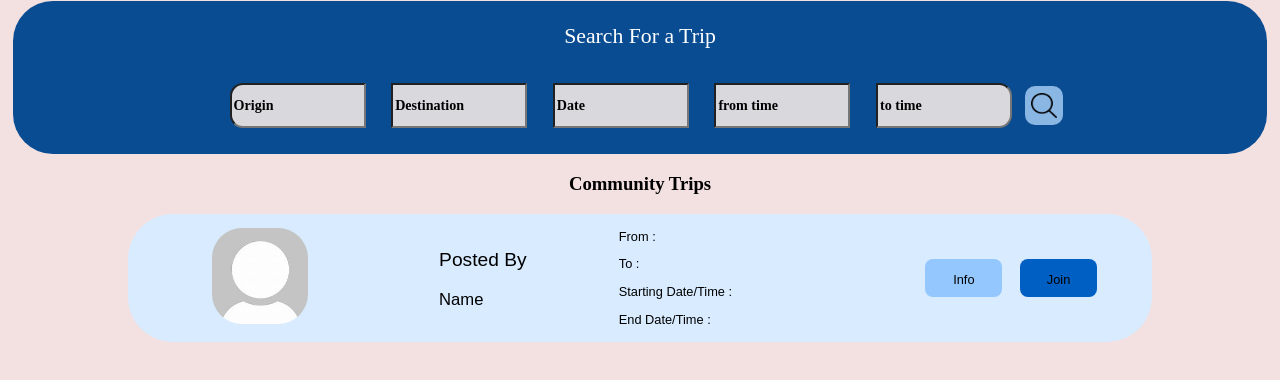
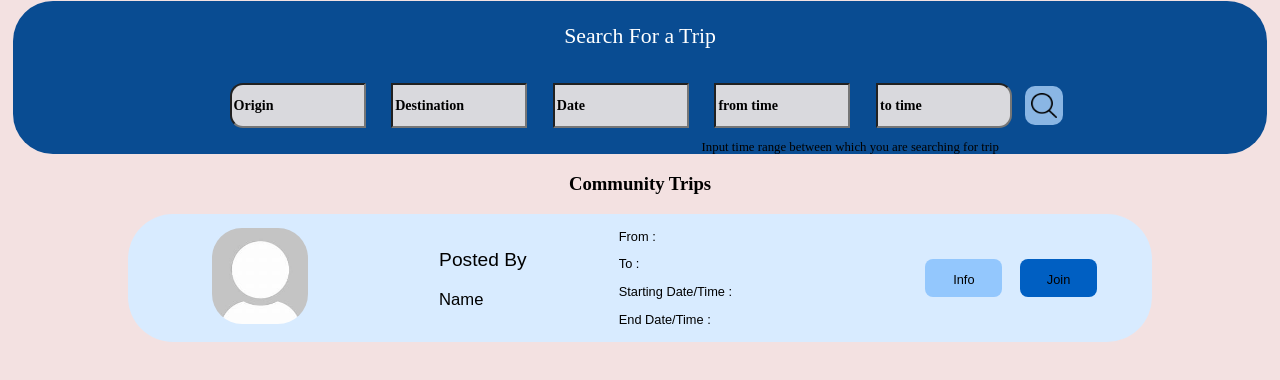
Before and after one commit to IIT-BHU-inter-IIT-SDE-group-8/client, a React (Create React App) app: page /Community/CommunityTrips in a window 1280 px wide. Shown: the top 380 px of the page. Built offline with nearby package versions, Linux system fonts and the light colour scheme.

Commit message:
added label

```diff
--- a/src/components/SideFilterBar.jsx
+++ b/src/components/SideFilterBar.jsx
@@ -11,10 +11,13 @@ const SideFilterBar = () => {
                 <input className="tripInput leftTripInput" type="text" placeholder="Origin"/>
                 <input className="tripInput" type="text" placeholder="Destination"/>
                 <input className="tripInput" type="text" placeholder="Date"/>
-                {/* <label>Input time range between which you are searching for trip</label> */}
-                <input className="tripInput" type="text" placeholder="from time"/>
-                <input className="tripInput rightTripInputContainer" type="text" placeholder="to time"/>
-
+                <div>
+                    <div style={{display:'flex'}}>
+                        <input className="tripInput" type="text" placeholder="from time"/>
+                        <input className="tripInput rightTripInputContainer" type="text" placeholder="to time"/>
+                    </div>
+                    <p style={{padding:'0', margin:'0', position:'absolute', fontSize:'1vw'}}>Input time range between which you are searching for trip</p>
+                </div>
                 <div className="search">
                     <img style={{height:'2vw'}} src={searchIcon} alt="searcg" />
                 </div>
```
